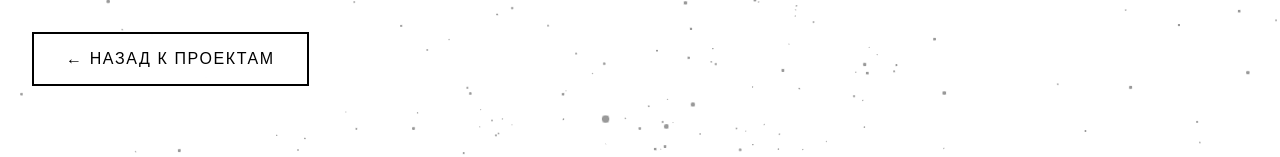
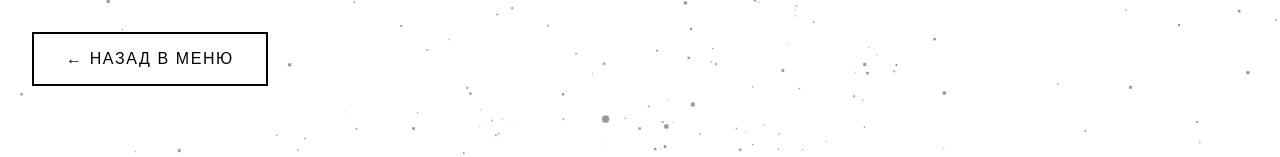
Before and after one commit to LoonyBoy/mysite1, a React (Vite) app: page /project/klambot in a window 1280 px wide. Shown: the top 157 px of the page. Built offline with nearby package versions, Linux system fonts and the light colour scheme; a web font is replaced by a local one.

Commit message:
feat: add URL parameter handling for auto-opening projects modal in MenuPage

```diff
--- a/src/pages/KlamBotCasePage.jsx
+++ b/src/pages/KlamBotCasePage.jsx
@@ -143,7 +143,7 @@ const KlamBotCasePage = () => {
 
 	return <CaseContainer>
 		<CustomCursor color="#6622CC" />
-		{isBackButtonVisible && <BackButton ref={backButtonRef} onClick={handleBack} visible={isBackButtonVisible} $disabled={lightboxIndex!==null} aria-disabled={lightboxIndex!==null}>← Назад к проектам</BackButton>}
+		{isBackButtonVisible && <BackButton ref={backButtonRef} onClick={handleBack} visible={isBackButtonVisible} $disabled={lightboxIndex!==null} aria-disabled={lightboxIndex!==null}>← Назад в меню</BackButton>}
 		<HeroSection ref={heroRef}>
 			<CaseTitle ref={titleRef}>Telegram‑бот KLAMbot</CaseTitle>
 			<HeaderActions ref={actionsRef}>
--- a/src/pages/LightLabCasePage.jsx
+++ b/src/pages/LightLabCasePage.jsx
@@ -695,7 +695,7 @@ const LightLabCasePage = () => {
           $disabled={lightboxIndex !== null}
           aria-disabled={lightboxIndex !== null}
         >
-          ← Назад к проектам
+          ← Назад в меню
         </BackButton>
       )}
 
--- a/src/pages/VoytenkoCasePage.jsx
+++ b/src/pages/VoytenkoCasePage.jsx
@@ -809,7 +809,7 @@ const VoytenkoCasePage = () => {
           $disabled={lightboxIndex !== null}
           aria-disabled={lightboxIndex !== null}
         >
-          ← Назад к проектам
+          ← Назад в меню
         </BackButton>
       )}
 
--- a/src/pages/WbAutoActionsCasePage.jsx
+++ b/src/pages/WbAutoActionsCasePage.jsx
@@ -66,7 +66,7 @@ const WbAutoActionsCasePage = () => {
 
 	return <CaseContainer>
 		<CustomCursor color="#d18f00" />
-		{isBackButtonVisible && <BackButton ref={backButtonRef} onClick={handleBack} visible={isBackButtonVisible} $disabled={false} aria-disabled={false}>← Назад к проектам</BackButton>}
+		{isBackButtonVisible && <BackButton ref={backButtonRef} onClick={handleBack} visible={isBackButtonVisible} $disabled={false} aria-disabled={false}>← Назад в меню</BackButton>}
 		<HeroSection ref={heroRef}>
 			<CaseTitle ref={titleRef}>WB Авто‑акции</CaseTitle>
 			<HeaderActions ref={actionsRef}>
```
